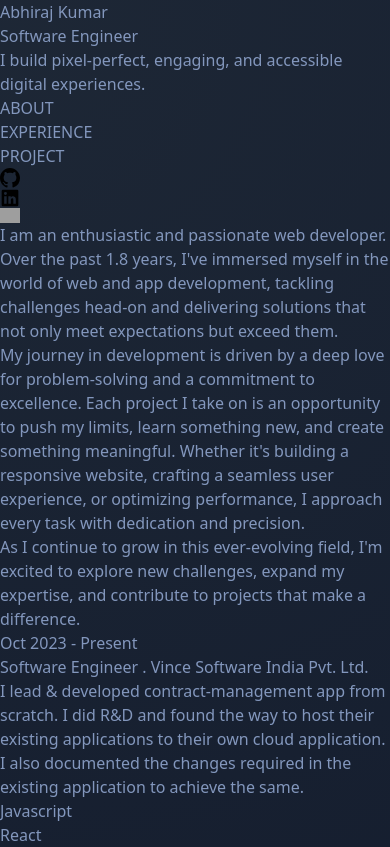
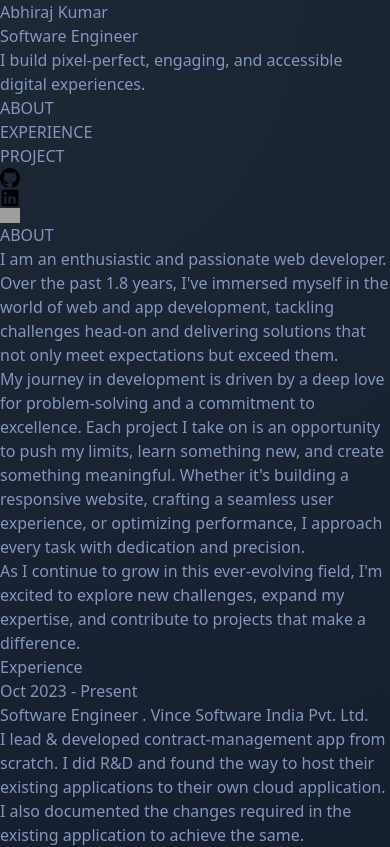
Before and after one commit to KRABHIRAJ/Portfolio, a React (Vite) app: page / in a window 390 px wide. Shown: the top 847 px of the page. Built offline with nearby package versions, Linux system fonts and the light colour scheme; grey boxes are pictures that could not be loaded.

Commit message:
Make the website fully responsive

```diff
--- /dev/null
+++ b/src/components/common/Heading.jsx
@@ -0,0 +1,8 @@
+/* eslint-disable react/prop-types */
+const Heading = ({title}) => {
+  return (
+      <h2 className="text-slate-200 lg:hidden font-[500] uppercase mt-20 mb-5 tracking-widest">{title}</h2>
+  )
+}
+
+export default Heading
--- a/src/components/index.js
+++ b/src/components/index.js
@@ -1,3 +1,4 @@
+import Heading from "./common/Heading";
 import TechCard from "./common/TechCard";
 import LeftContainer from "./leftConatiner/LeftContainer";
 import Menu from "./leftConatiner/menu/Menu";
@@ -10,7 +11,10 @@ import Card from "./rightContainer/experience/Card";
 import Experience from "./rightContainer/experience/Experience";
 import Projects from "./rightContainer/projects/Projects";
 import RightContainer from "./rightContainer/RightContainer";
+
+
 export {
+    Heading,
     Card,
     TechCard,
     Projects,
--- a/src/components/leftConatiner/LeftContainer.jsx
+++ b/src/components/leftConatiner/LeftContainer.jsx
@@ -2,7 +2,7 @@ import {Menu, SocialLinks} from "../index"
 
 const LeftContainer = () => {
   return (
-    <div className="flex fixed flex-col justify-center m-auto  h-screen">
+    <div className="flex lg:fixed flex-col justify-center lg:m-auto lg:h-screen m-0">
         <h1 className="text-4xl font-bold tracking-tight text-slate-200 sm:text-5xl">Abhiraj Kumar</h1>
         <h2 className="mt-3 text-lg font-medium tracking-tight text-slate-200 sm:text-xl">Software Engineer</h2>
         <p className="mt-4 max-w-xs leading-normal">I build pixel-perfect, engaging, and accessible digital experiences.</p>
--- a/src/components/leftConatiner/menu/Menu.jsx
+++ b/src/components/leftConatiner/menu/Menu.jsx
@@ -3,7 +3,7 @@ import {MenuItem} from "../../index"
 
 const Menu = () => {
   return (
-    <div className="flex flex-col justify-center gap-y-4 mt-8">
+    <div className="lg:flex flex-col hidden  justify-center gap-y-4 mt-8">
       <Link to="about" spy={true} smooth={true} offset={-60} duration={500}>
           <MenuItem title={'ABOUT'} />
       </Link>
--- a/src/components/mainContainer/MainContainer.jsx
+++ b/src/components/mainContainer/MainContainer.jsx
@@ -2,11 +2,11 @@ import  {LeftContainer, RightContainer } from "../index"
 
 const MainContainer = () => {
   return (
-    <div className="flex px-20 ">
-        <div className="flex flex-[0.5]">
+    <div className="flex flex-col lg:flex-row px-4 py-8 md:px-10 md:py-16 lg:py-0 lg:px-20  ">
+        <div className="flex lg:flex-[0.5]">
             <LeftContainer />
         </div>
-        <div className="flex-[0.5]">
+        <div className="lg:flex-[0.5]">
             <RightContainer />
         </div>
     </div>
--- a/src/components/rightContainer/RightContainer.jsx
+++ b/src/components/rightContainer/RightContainer.jsx
@@ -1,10 +1,15 @@
-import { About, Experience, Projects } from "../index"
+import { About, Experience, Heading, Projects } from "../index"
 
 const RightContainer = () => {
   return (
-    <div className="pt-32">
+    <div className="lg:pt-32 pt-10">
+      <Heading title={'ABOUT'} />
       <About />
+
+      <Heading title={'Experience'} />
       <Experience />
+
+      <Heading title={'Projects'} />
       <Projects />
     </div>
   )
--- a/src/components/rightContainer/about/About.jsx
+++ b/src/components/rightContainer/about/About.jsx
@@ -1,7 +1,7 @@
 /* eslint-disable react/no-unescaped-entities */
 const About = () => {
   return (
-    <div id="about" className="text-[17px] h-screen">
+    <div id="about" className="text-[17px] lg:h-screen">
       <p className="mt-[6px]">
         I am an enthusiastic and passionate web developer. Over the past 1.8 years,
         I've immersed myself in the world of web and app development, tackling
--- a/src/components/rightContainer/experience/Card.jsx
+++ b/src/components/rightContainer/experience/Card.jsx
@@ -9,17 +9,17 @@ const Card = ({
   isExperienceCard,
 }) => {
   return (
-    <div className={`${!isExperienceCard && 'items-center'} flex group cursor-pointer  p-4 rounded-lg mb-4 hover:bg-slate-800/50 lg:hover:shadow-[inset_0_1px_0_0_rgba(148,163,184,0.1)] lg:hover:drop-shadow-lg`}>
+    <div className={`${!isExperienceCard && 'items-center'} flex flex-col md:flex-row group cursor-pointer py-4 lg:p-4 rounded-lg mb-4  lg:hover:shadow-[inset_0_1px_0_0_rgba(148,163,184,0.1)] lg:hover:drop-shadow-lg`}>
       {isExperienceCard ? (
-        <div className="flex-[0.3] mt-[2px]">
+        <div className="md:flex-[0.3] my-4 md:my-0 mt-[2px]">
           <p className="text-sm font-[500] uppercase">{leftDesc}</p>
         </div>
       ) : (
-        <div className="flex-[0.3] p-2 pr-4 rounded-lg">
-            <img className="rounded-lg" src={leftDesc} alt={'bannerImg'} />
+        <div className="md:flex-[0.3] md:p-2 md:pr-4 my-4 md:my-0 rounded-lg">
+            <img className="rounded-lg w-[200px]" src={leftDesc} alt={'bannerImg'} />
         </div>
       )}
-      <div className="flex-[0.7]">
+      <div className="md:flex-[0.7]">
         <p className="text-slate-200 group-hover:text-[#55D3D5] font-[600] cursor-pointer">
           {title}
         </p>
--- a/src/components/rightContainer/experience/Experience.jsx
+++ b/src/components/rightContainer/experience/Experience.jsx
@@ -6,7 +6,7 @@ import {Card} from "../../index";
 
 const Experience = () => {
   return (
-    <div id="experience" className="mb-20 h-screen">
+    <div id="experience" className="mb-20 lg:h-screen">
       {experienceDetail?.map((experience) => {
         return (
           <Card
```
